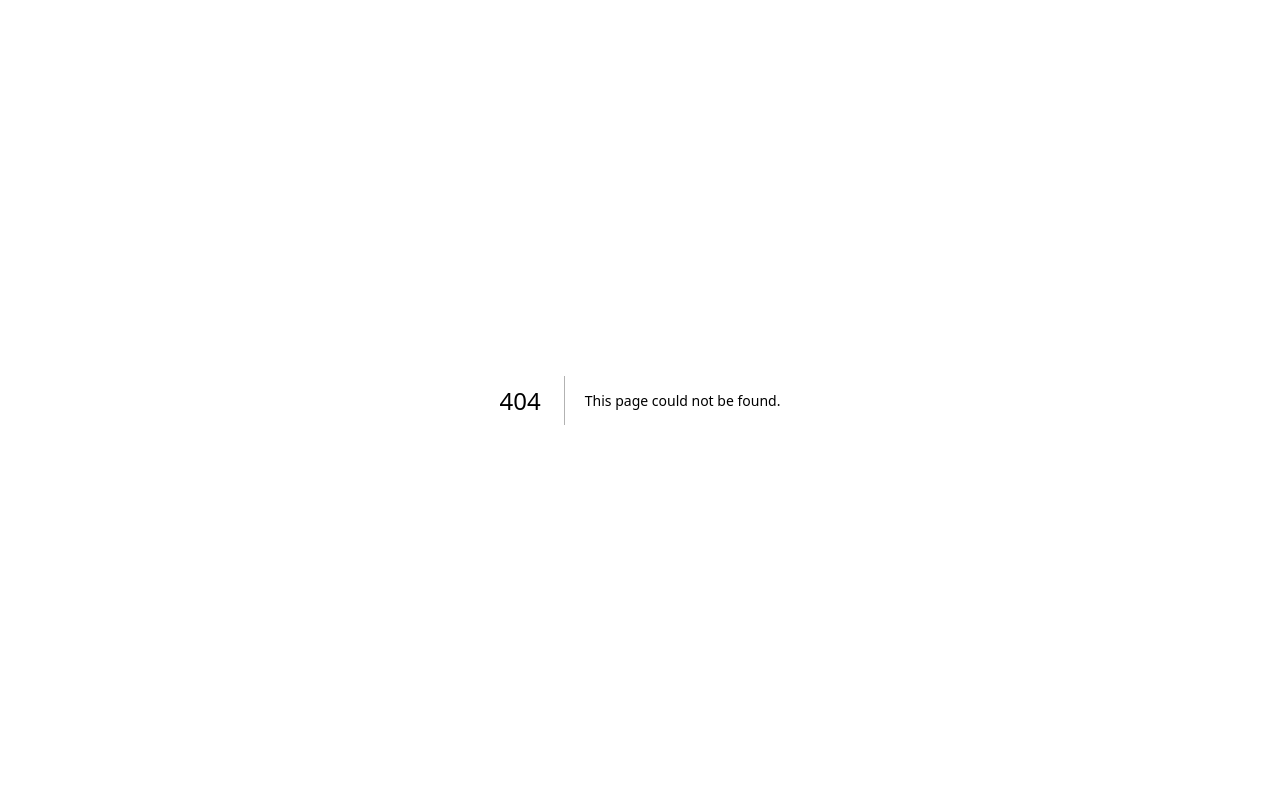
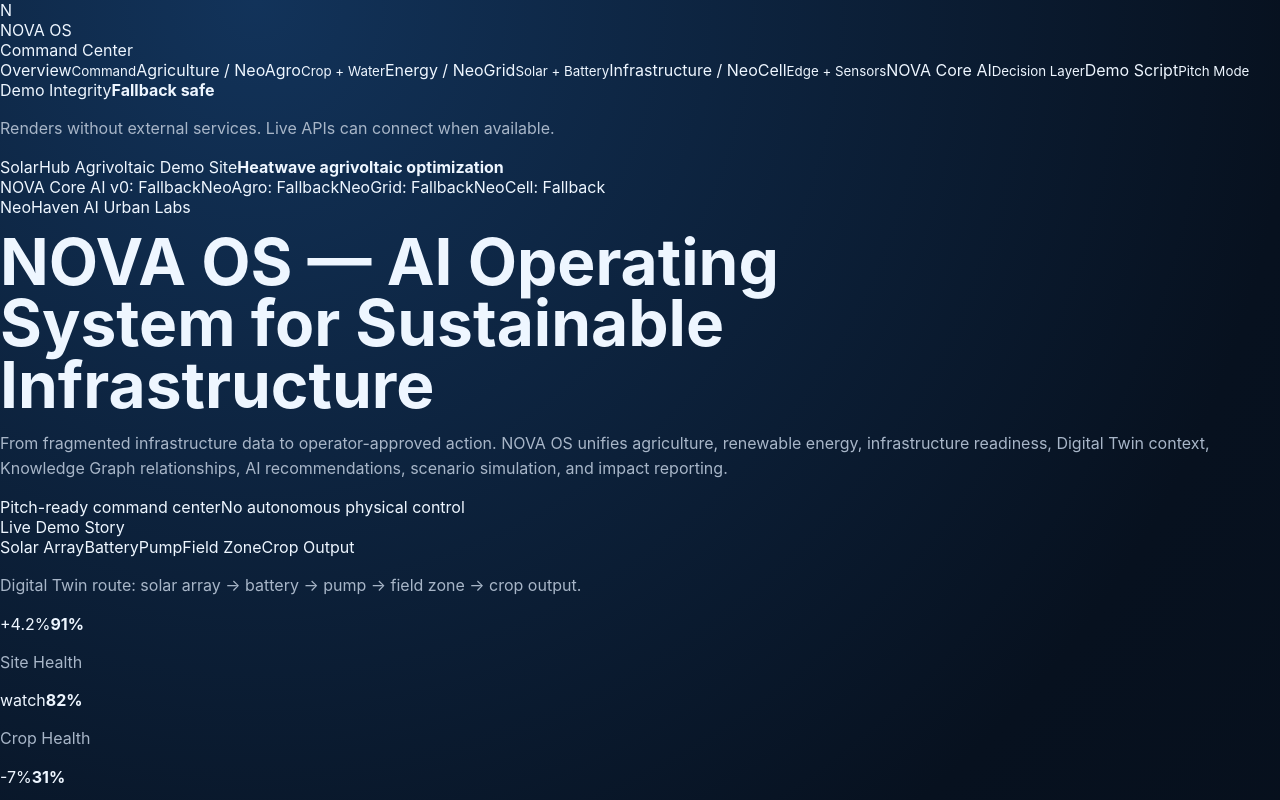
Before and after one commit to wisemaiarservices-debug/NeoHaven-repo-root, a Next.js app in the folder apps/command-center/: page /infrastructure in a window 1280 px wide. Before the commit this address had no page. Shown: the top 800 px of the page. Built offline with nearby package versions, Linux system fonts and the light colour scheme.

Commit message:
add infrastructure page

```diff
--- /dev/null
+++ b/apps/command-center/app/infrastructure/page.tsx
@@ -0,0 +1,5 @@
+import { CommandCenter } from '../components/CommandCenter';
+
+export default function InfrastructurePage() {
+  return <CommandCenter view="infrastructure" />;
+}
```
